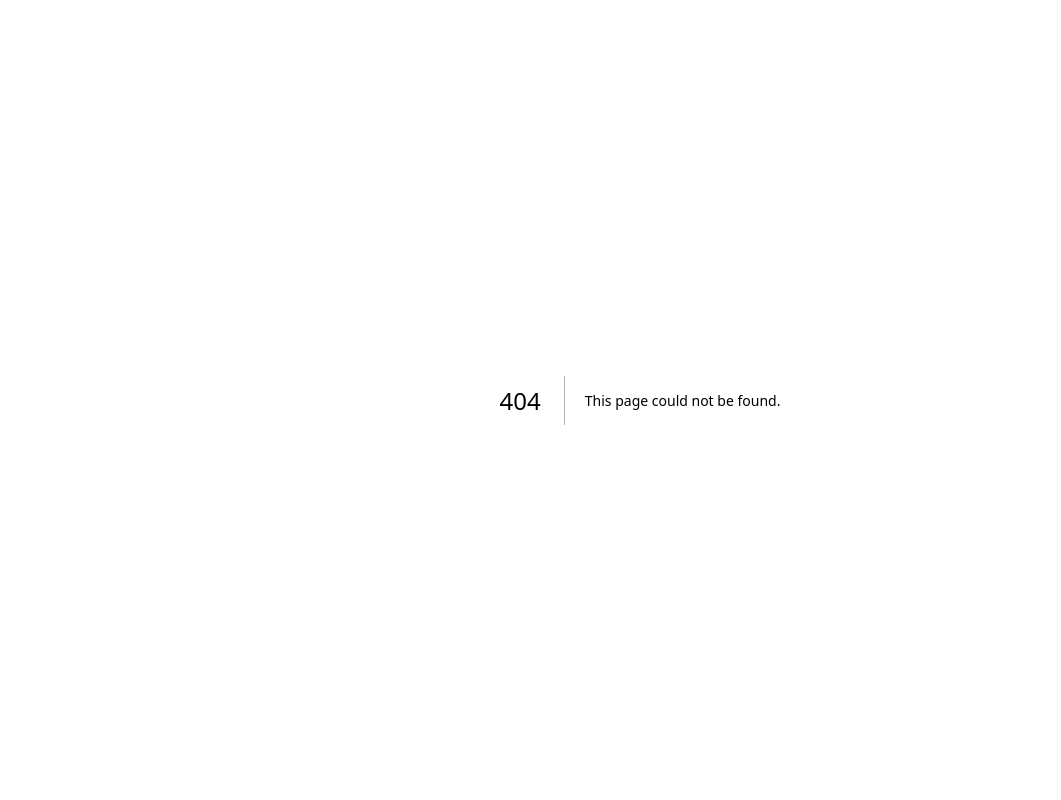
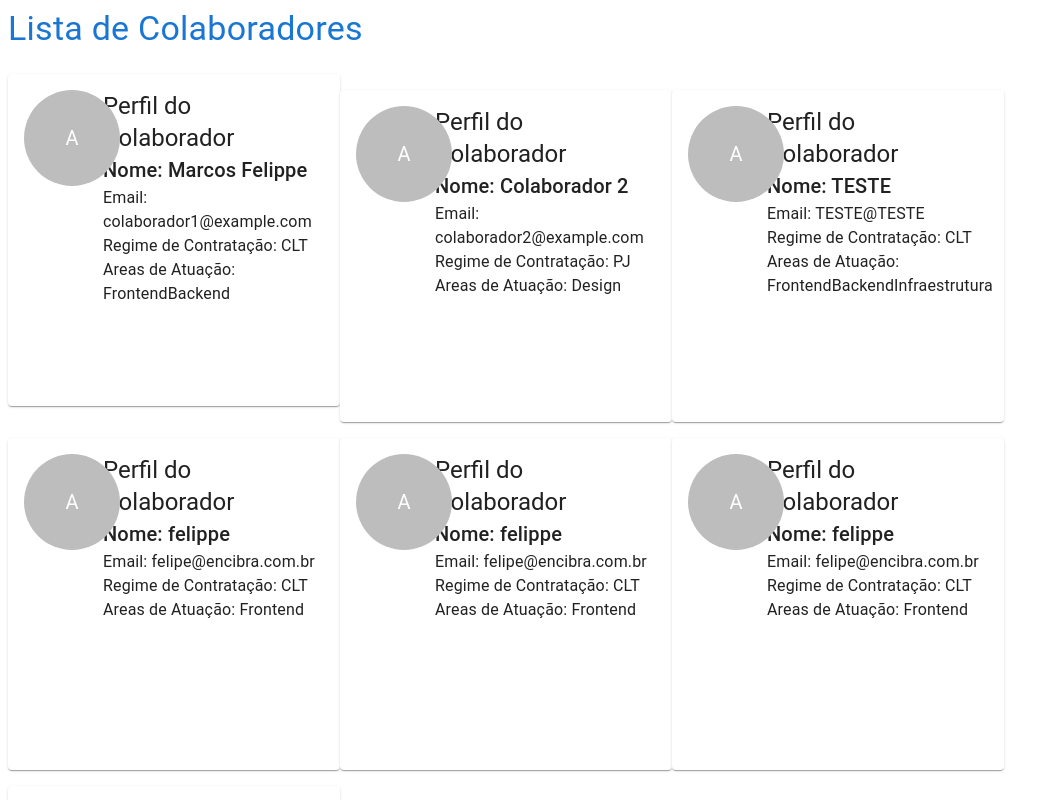
Before and after one commit to mfelipperd/teste-encibra, a Next.js app in the folder encibra-test/: page /list-perfil in a window 1280 px wide. Before the commit this address had no page. Shown: the top 800 px of the page, without its empty margins (0-1061 px from the left). Built offline with nearby package versions, Linux system fonts and the light colour scheme; data requests are answered from the project's data file.

Commit message:
telas de login, registro, lista de colaboradores prontas

```diff
--- /dev/null
+++ b/encibra-test/src/app/list-perfil/page.tsx
@@ -0,0 +1,43 @@
+'use client'
+import ColaboradorProfile from "@/components/perfil";
+import { useColaboradoresAPI } from "@/context/api/ColaboradoresAPIContext";
+import { Colaborador } from "@/interfaces";
+import { Stack, Typography } from "@mui/material";
+import { useEffect, useState } from "react";
+
+export default function ListPerfil() {
+  const { getColaboradores } = useColaboradoresAPI();
+
+  const [colaboradores, setColaboradores] = useState<Colaborador[]>([]); // Especificando o tipo como Colaborador[]
+
+  useEffect(() => {
+    async function fetchColaboradores() {
+      try {
+        const colaboradoresData = await getColaboradores();
+        setColaboradores(colaboradoresData);
+      } catch (error) {
+        console.error('Erro ao buscar colaboradores:', error);
+      }
+    }
+
+    fetchColaboradores();
+  }, [getColaboradores]);
+
+  return (
+    <Stack spacing={3}>
+    <Typography variant="h4" color="#1976d2">
+      Lista de Colaboradores
+    </Typography>
+    <Stack
+      spacing={2}
+      display="flex"
+      flexDirection="row"
+      flexWrap="wrap" // Adicione essa propriedade para permitir que os elementos fluam para a próxima linha
+    >
+      {colaboradores.map((colaborador) => (
+        <ColaboradorProfile key={colaborador.id} colaborador={colaborador} />
+      ))}
+    </Stack>
+  </Stack>
+  );
+}
--- /dev/null
+++ b/encibra-test/src/components/perfil.tsx
@@ -0,0 +1,24 @@
+import { Paper, Grid, Avatar, Typography } from "@mui/material";
+
+export default function ColaboradorProfile({ colaborador }) {
+    return (
+      <Paper style={{
+        padding: '16px',
+        height: '300px',
+        width: '300px'}}
+        >
+        <Grid container spacing={2}>
+          <Grid item xs={12} sm={4} md={3}>
+            <Avatar style={{ width: '96px', height: '96px' }}>A</Avatar>
+          </Grid>
+          <Grid item xs={12} sm={8} md={9}>
+            <Typography variant="h5">Perfil do Colaborador</Typography>
+            <Typography variant="h6">Nome: {colaborador.nome}</Typography>
+            <Typography>Email: {colaborador.email}</Typography>
+            <Typography>Regime de Contratação: {colaborador.regimeContratacao}</Typography>
+          <Typography>Areas de Atuação: {colaborador.areasAtuacao}</Typography>
+          </Grid>
+        </Grid>
+      </Paper>
+    );
+  }
--- /dev/null
+++ b/encibra-test/src/context/api/ColaboradoresAPIContext.tsx
@@ -0,0 +1,46 @@
+// ColaboradoresAPIContext.tsx
+import React, { createContext, useContext, ReactNode } from 'react';
+import { Colaborador } from '@/interfaces';
+import { getColaboradores } from '../../api/RESTFUL'; // Importe a função getColaboradores
+
+interface ColaboradoresAPIContextData {
+  getColaboradores: () => Promise<Colaborador[]>;
+}
+
+const ColaboradoresAPIContext = createContext<ColaboradoresAPIContextData | undefined>(undefined);
+
+interface ColaboradoresAPIProviderProps {
+  children: ReactNode;
+}
+
+export function ColaboradoresAPIProvider({ children }: ColaboradoresAPIProviderProps) {
+  async function fetchColaboradores(): Promise<Colaborador[]> {
+    try {
+      const colaboradores = await getColaboradores(); // Use a função getColaboradores existente
+      return colaboradores;
+    } catch (error) {
+      throw new Error('Erro ao buscar colaboradores: ' + error);
+    }
+  }
+
+  return (
+    <ColaboradoresAPIContext.Provider value={{ getColaboradores: fetchColaboradores }}>
+      {children}
+    </ColaboradoresAPIContext.Provider>
+  );
+}
+
+export function useColaboradoresAPI() {
+  try {
+    const context = useContext(ColaboradoresAPIContext);
+    if (!context) {
+      throw new Error('useColaboradoresAPI deve ser usado dentro de um ColaboradoresAPIProvider');
+    }
+    return context;
+  } catch (error) {
+    console.error(error);
+    // Você pode tratar o erro de acordo com sua necessidade, por exemplo, retornando um valor padrão ou lançando uma exceção.
+    // Exemplo de retorno de um valor padrão:
+    return { getColaboradores: async () => [] };
+  }
+}
--- a/encibra-test/src/providers/providers.tsx
+++ b/encibra-test/src/providers/providers.tsx
@@ -1,11 +1,14 @@
 'use client'
 import { UserProvider } from "@/context"
+import { ColaboradoresAPIProvider } from "@/context/api/ColaboradoresAPIContext"
 
 export const Providers = ({ children }: { children: React.ReactNode }) => {
     return (
         <>
         <UserProvider>
-            {children}
+            <ColaboradoresAPIProvider>
+                {children}
+            </ColaboradoresAPIProvider>
         </UserProvider>
         </>
     )
```
Also changed, not shown: encibra-test/src/app/perfil/page.tsx (+7 -2 lines).
